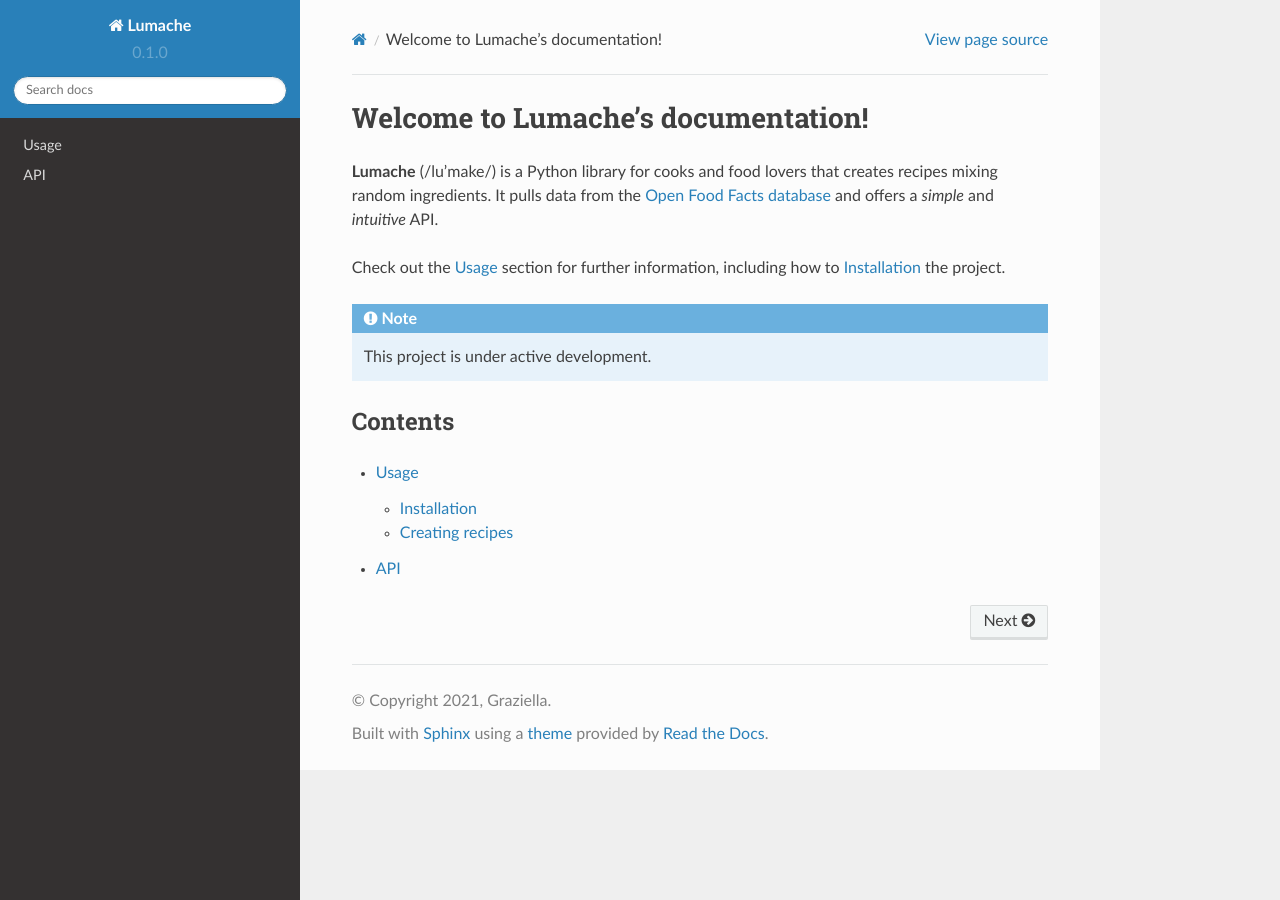
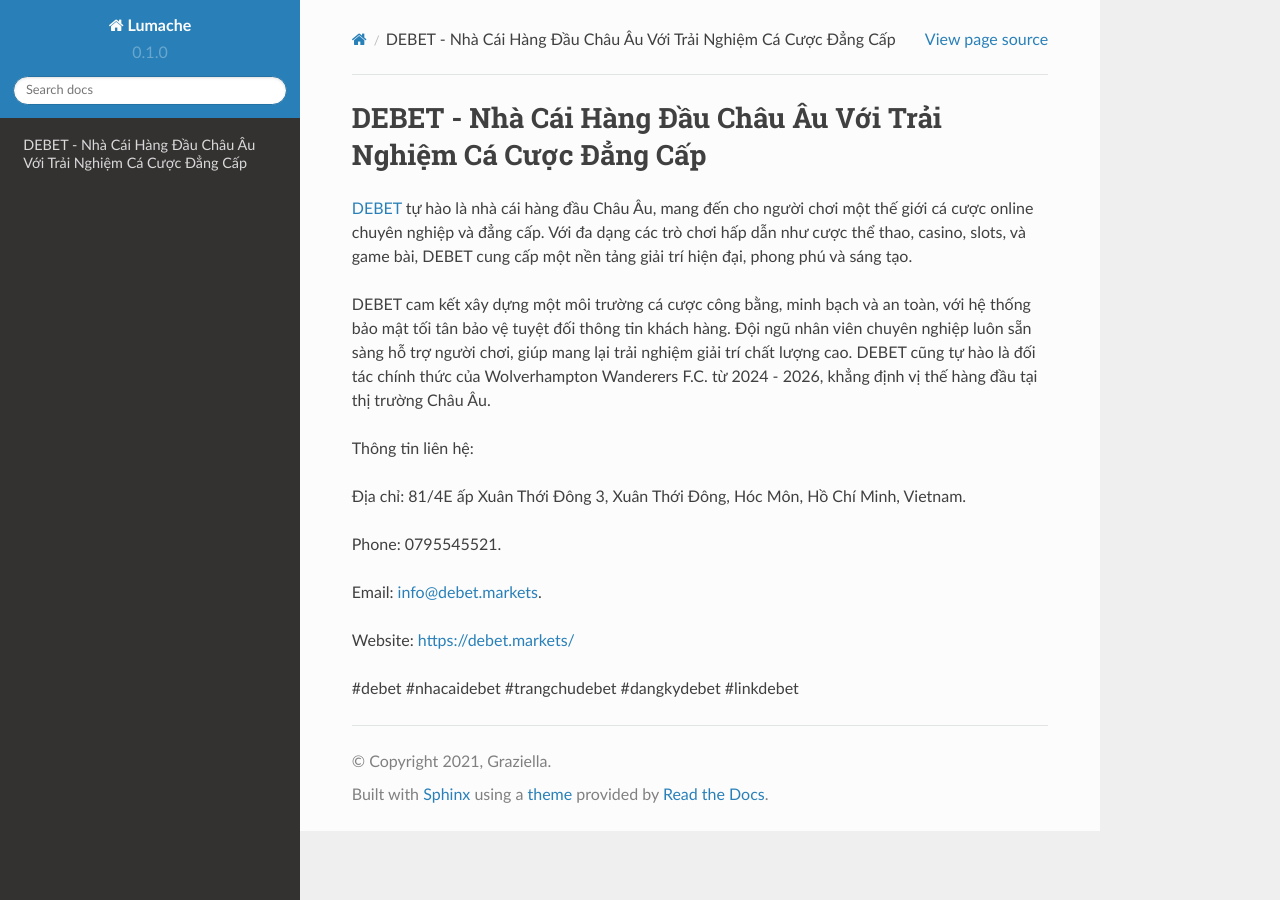
Before and after one commit to luongchanvien962/debetmarkets, a Sphinx documentation site: the page built from docs/source/index.rst, in a window 1280 px wide. Built offline with Sphinx 7.4.7 and the Read the Docs theme 2.0.0, drawn with Linux system fonts in a browser that asks for light colours.

Commit message:
Update index.rst

```diff
--- a/docs/source/index.rst
+++ b/docs/source/index.rst
@@ -1,22 +1,18 @@
-Welcome to Lumache's documentation!
+DEBET - Nhà Cái Hàng Đầu Châu Âu Với Trải Nghiệm Cá Cược Đẳng Cấp
 ===================================
 
-**Lumache** (/lu'make/) is a Python library for cooks and food lovers
-that creates recipes mixing random ingredients.
-It pulls data from the `Open Food Facts database <https://world.openfoodfacts.org/>`_
-and offers a *simple* and *intuitive* API.
+`DEBET <https://debet.markets/>`_ tự hào là nhà cái hàng đầu Châu Âu, mang đến cho người chơi một thế giới cá cược online chuyên nghiệp và đẳng cấp. Với đa dạng các trò chơi hấp dẫn như cược thể thao, casino, slots, và game bài, DEBET cung cấp một nền tảng giải trí hiện đại, phong phú và sáng tạo.
 
-Check out the :doc:`usage` section for further information, including
-how to :ref:`installation` the project.
+DEBET cam kết xây dựng một môi trường cá cược công bằng, minh bạch và an toàn, với hệ thống bảo mật tối tân bảo vệ tuyệt đối thông tin khách hàng. Đội ngũ nhân viên chuyên nghiệp luôn sẵn sàng hỗ trợ người chơi, giúp mang lại trải nghiệm giải trí chất lượng cao. DEBET cũng tự hào là đối tác chính thức của Wolverhampton Wanderers F.C. từ 2024 - 2026, khẳng định vị thế hàng đầu tại thị trường Châu Âu.
 
-.. note::
+Thông tin liên hệ:
 
-   This project is under active development.
+Địa chỉ: 81/4E ấp Xuân Thới Đông 3, Xuân Thới Đông, Hóc Môn, Hồ Chí Minh, Vietnam.
 
-Contents
---------
+Phone: 0795545521.
 
-.. toctree::
+Email: info@debet.markets.
 
-   usage
-   api
+Website: https://debet.markets/
+
+#debet #nhacaidebet #trangchudebet #dangkydebet #linkdebet
```
